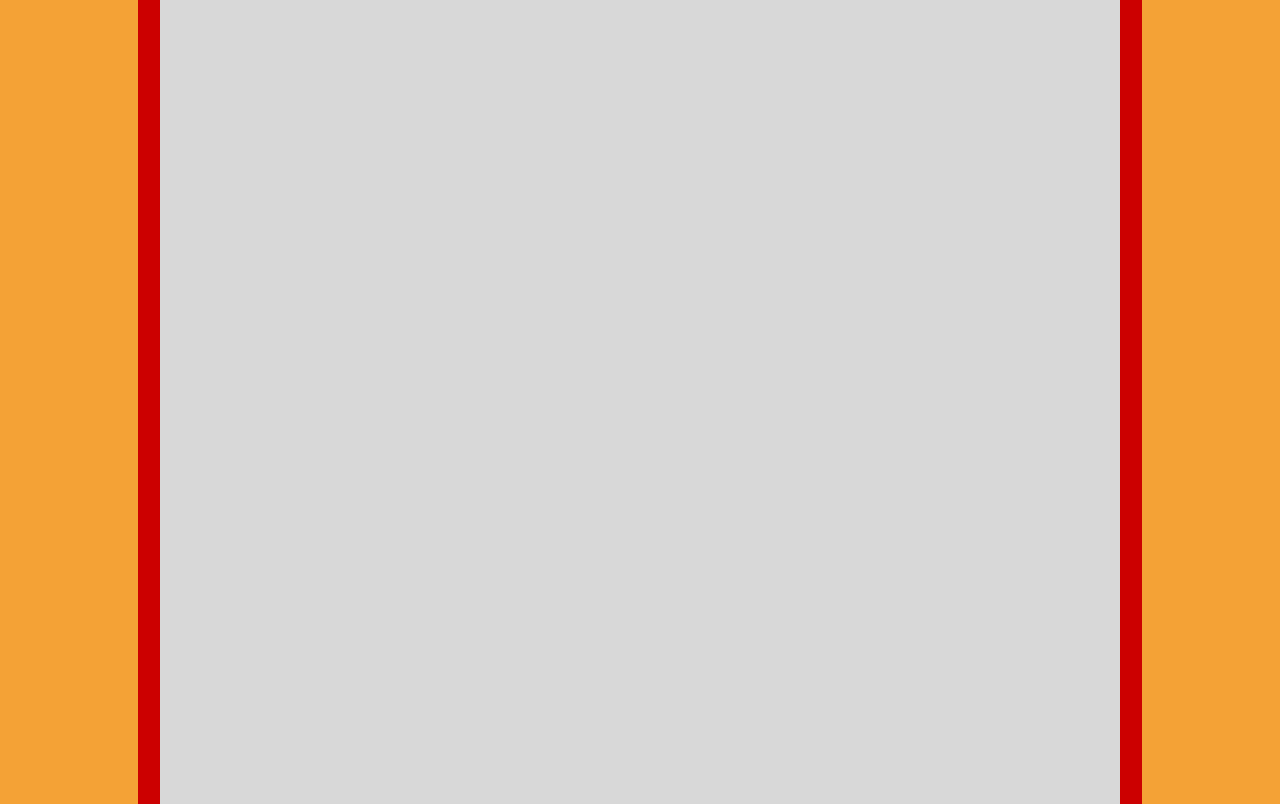
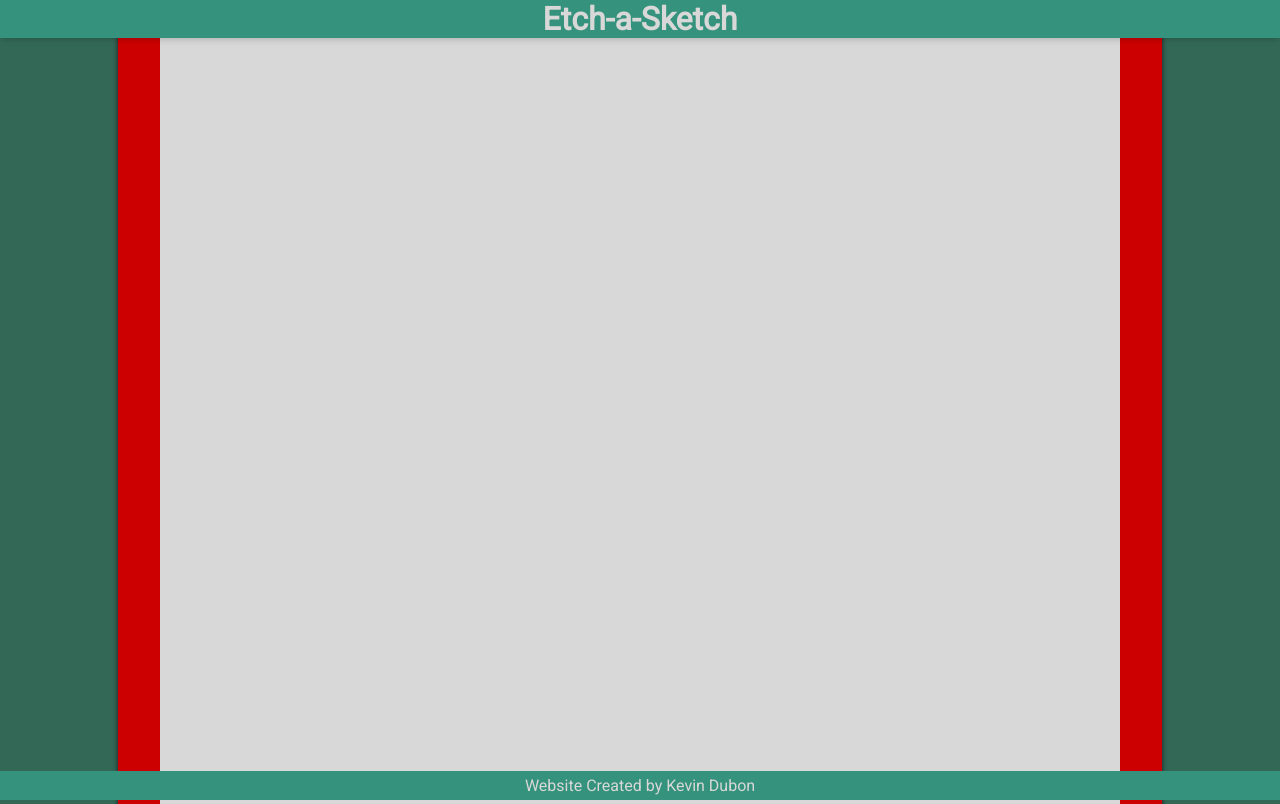
Before and after one commit to Dubonk/Etch-a-Sketch, a plain HTML site: page index.html in a window 1280 px wide. Shown: the top 804 px of the page. Drawn offline with Linux system fonts and the light colour scheme.

Commit message:
Updated bg colors and added footer.

```diff
--- a/index.html
+++ b/index.html
@@ -9,7 +9,7 @@
     <link rel="stylesheet" href="styles.css">
 </head>
 <body>
-    <h1>Etch-a-Sketch</h1>
+    <div class="title">Etch-a-Sketch</div>
     <div id="container"></div>
     <div class="buttons">
     <button id="small">4 x 4</button>
@@ -20,4 +20,5 @@
     <button id="reset">Reset</button>
     <button id="tracks">Tracks</button>
     </div>
+    <div id="footer">Website Created by <a href="https://github.com/Dubonk">Kevin Dubon</a></div>
 </html>
--- a/styles.css
+++ b/styles.css
@@ -1,22 +1,42 @@
+@import url('https://fonts.googleapis.com/css2?family=Roboto&display=swap');
+
+* {
+  font-family: 'Roboto', sans-serif;;
+}
+
 body {
-    font-family: 'Courier New', Courier, monospace;
     height: 100vh;
     display: flex;
     flex-direction: column;
     justify-content: center;
     align-items: center;
-    background-color: #f4a236;
+    background-color: #336857;
+    margin: 0;
+}
+
+.title {
+  position: fixed;
+  top: 0;
+  width: 100%;
+  color: #d8d8d8;
+  background-color: #35927c;
+  box-shadow: 0 4px 6px -1px rgba(0,0,0,.1), 0 2px 4px -1px rgba(0,0,0,.06);;
+  text-align: center;
+  font-size: xx-large;
+  font-weight: 700;
 }
 
 #container {
     background-color: #d8d8d8;
-    border: 22px solid #cc0000;
+    border: 42px solid #cc0000;
+    border-radius: 8px;
     display: flex;
     flex-wrap: wrap;
     min-width: 960px;
     min-height: 960px;
     width: 960px;
     height: 960px;
+    box-shadow: 0px 2px 5px rgb(26, 25, 25);
 }
 
 .cells {
@@ -39,7 +59,7 @@ body {
 button {
   align-items: center;
   appearance: none;
-  background-image: radial-gradient(100% 100% at 100% 0, #5adaff 0, #5468ff 100%);
+  background-image: radial-gradient(100% 100% at 100% 0, #43b99d 0, #489f9e 100%);
   border: 0;
   border-radius: 6px;
   box-shadow: rgba(45, 35, 66, .4) 0 2px 4px,rgba(45, 35, 66, .3) 0 7px 13px -3px,rgba(58, 65, 111, .5) 0 -3px 0 inset;
@@ -83,3 +103,21 @@ button:active {
 .outlineClicked {
  outline: none;
 }
+
+#footer {
+  position: fixed;
+  bottom: 0;
+  width: 100%;
+  text-align: center;
+  color: #d8d8d8;
+  padding-top: 5px;
+  padding-bottom: 5px;
+  background-color: #35927c;
+}
+
+a {
+  color: #d8d8d8;
+  text-decoration: none;
+}
+
+//#5adaff
```
